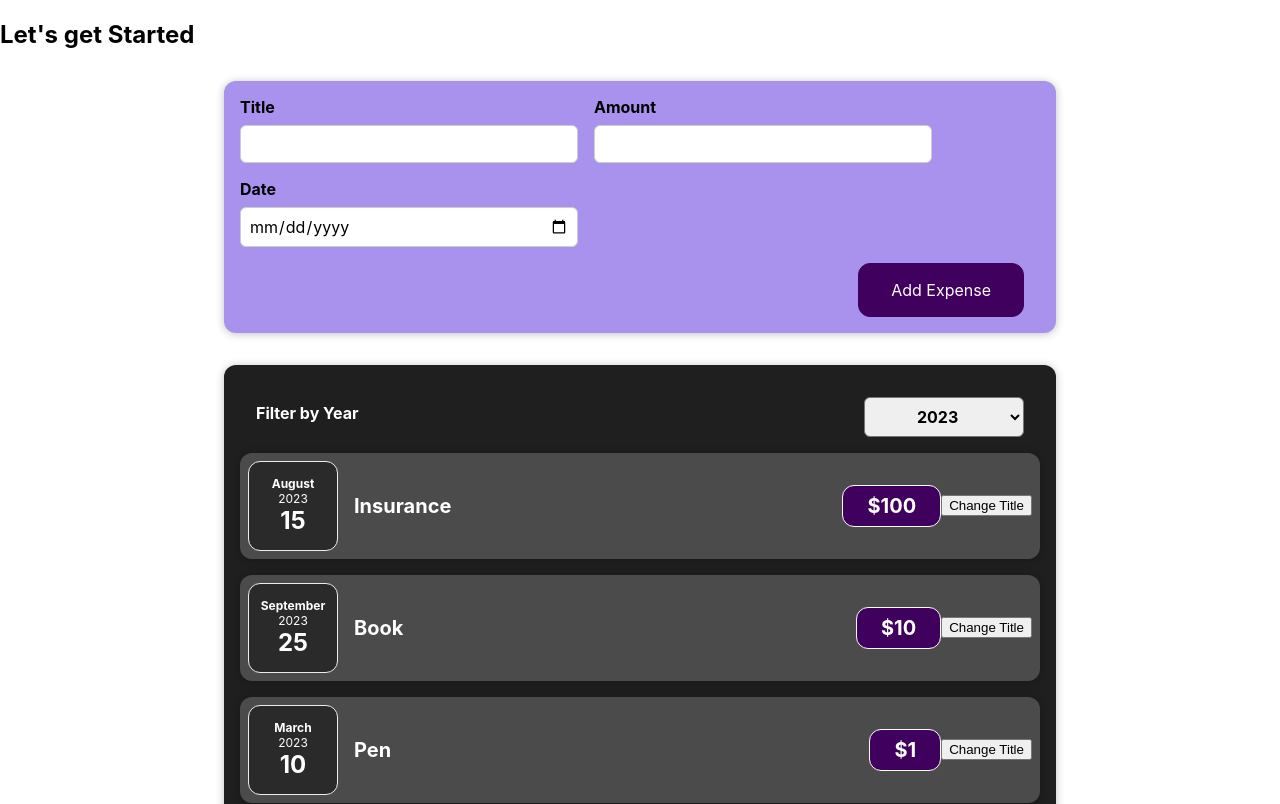
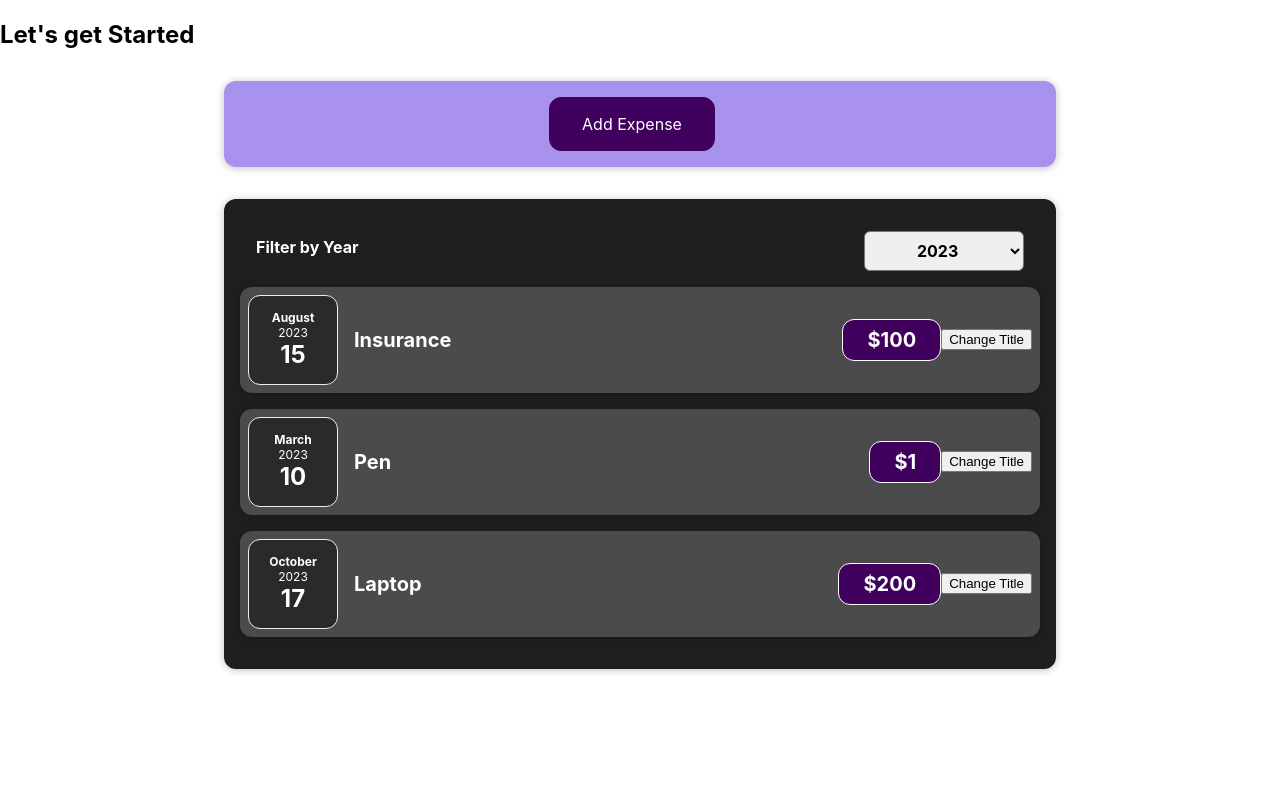
Before and after one commit to Raveesh-Gautam/ExpenseTrackerApp, a React (Create React App) app: page / in a window 1280 px wide. Shown: the top 804 px of the page. Built offline with nearby package versions, Linux system fonts and the light colour scheme.

Commit message:
render expense form conditionaly

```diff
--- a/src/App.js
+++ b/src/App.js
@@ -5,7 +5,7 @@
 function App() {
   const [expenseData,setExpenseData]=useState([
       { id: 1, title: "Insurance", date: new Date(2023, 7, 15), price: 100 },
-    { id: 2, title: "Book", date: new Date(2023, 8, 25), price: 10 },
+    { id: 2, title: "Book", date: new Date(2024, 8, 25), price: 10 },
     { id: 3, title: "Pen", date: new Date(2023, 2, 10), price: 1 },
     { id: 4, title: "Laptop", date: new Date(2023, 9, 17), price: 200 },
   ]);
--- a/src/components/Expense/Expenses.js
+++ b/src/components/Expense/Expenses.js
@@ -1,10 +1,10 @@
 // Write your code at relevant places in the code below:
 
-import { useState } from "react";
+import React, { useState } from "react";
+import ExpensesFilter from "./ExpensesFilter";
+import ExpensesList from "./ExpensesList";
+import "./Expenses.css";
 import Card from "../UI/Card";
-import ExpenseItem from "./ExpenseItem";
-import "./Expenses.css";
-import ExpensesFilter from "./ExpensesFilter";
 
 const Expenses = (props) => {
   const [filteredYear, setFilteredYear] = useState("2023");
@@ -17,46 +17,13 @@
     return expense.date.getFullYear().toString() === filteredYear;
   });
 
-  let expensesContent = <p>No expenses found</p>;
-
- if (filteredExpenses.length === 1) {
-  expensesContent = (
-    <>
-      <ExpenseItem
-        key={filteredExpenses[0].id}
-        title={filteredExpenses[0].title}
-        date={filteredExpenses[0].date}
-        price={filteredExpenses[0].price}
-      />
-      <p className="only-one-expense-message">
-        Only one expense found. Please add more
-      </p>
-    </>
-  );
-}
-
-
-
-  if (filteredExpenses.length > 1) {
-    expensesContent = filteredExpenses.map((expense) => {
-      return (
-        <ExpenseItem
-          key={expense.id}
-          title={expense.title}
-          date={expense.date}
-          price={expense.price}
-        />
-      );
-    });
-  }
-
   return (
     <Card className="expenses">
       <ExpensesFilter
         selected={filteredYear}
         onChangeFilter={changeFilterHandler}
       />
-      {expensesContent}
+      <ExpensesList items={filteredExpenses} />
     </Card>
   );
 };
--- /dev/null
+++ b/src/components/Expense/ExpensesList.css
@@ -0,0 +1,9 @@
+.expenses-list {
+  list-style-type: none;
+  padding: 0;
+}
+
+.expenses-list__fallback {
+  color: white;
+  text-align: center;
+}
--- /dev/null
+++ b/src/components/Expense/ExpensesList.js
@@ -0,0 +1,26 @@
+import React from "react";
+import ExpenseItem from "./ExpenseItem";
+import "./ExpensesList.css";
+
+const ExpensesList = (props) => {
+  if (props.items.length === 0) {
+    return <h2 className="expenses-list__fallback">No expenses found</h2>;
+  }
+
+  return (
+    <ul className="expenses-list">
+      {props.items.map((item) => {
+        return (
+          <ExpenseItem
+            key={item.id}
+            title={item.title}
+            date={item.date}
+            price={item.price}
+          />
+        );
+      })}
+    </ul>
+  );
+};
+
+export default ExpensesList;
--- a/src/components/NewExpenses/ExpenseForm.js
+++ b/src/components/NewExpenses/ExpenseForm.js
@@ -68,7 +68,9 @@
         </div>
       </div>
       <div className="new-expense__actions">
+       <button type="button" onClick={props.onCancel}>Cancel</button>
         <button type="submit">Add Expense</button>
+
       </div>
     </form>
   );
--- a/src/components/NewExpenses/NewExpense.js
+++ b/src/components/NewExpenses/NewExpense.js
@@ -1,17 +1,43 @@
+import { useState } from "react";
 import ExpenseForm from "./ExpenseForm";
 import "./NewExpense.css";
 
 const NewExpense = (props) => {
+const [isEditing,setIsEditing]=useState(false);
+
    const saveExpenseDataHandler=(enterdData)=>{
     console.log(enterdData);
     const expenseData={...enterdData,id:Math.random().toString()};
     console.log(expenseData);
      props.onAddExpense(expenseData);
+     setIsEditing(false);
+ }
+ const startEditingHandler=()=>{
+      setIsEditing(true);
+ }
+  const stopEditingHandler=()=>{
+      setIsEditing(false);
+ }
+ const CancleHandler=()=>{
+    setIsEditing(false);
+ }
 
-    }
   return (
     <div className="new-expense">
-       <ExpenseForm onSaveExpenseData={saveExpenseDataHandler} />
+        {!isEditing&& (
+        <button onClick={startEditingHandler}>Add Expense</button>
+      )}
+      {
+        isEditing &&
+
+        (
+        <ExpenseForm onSaveExpenseData={saveExpenseDataHandler}
+        onCancel={stopEditingHandler}/>
+
+
+    )
+      }
+
     </div>
   );
 };
```
